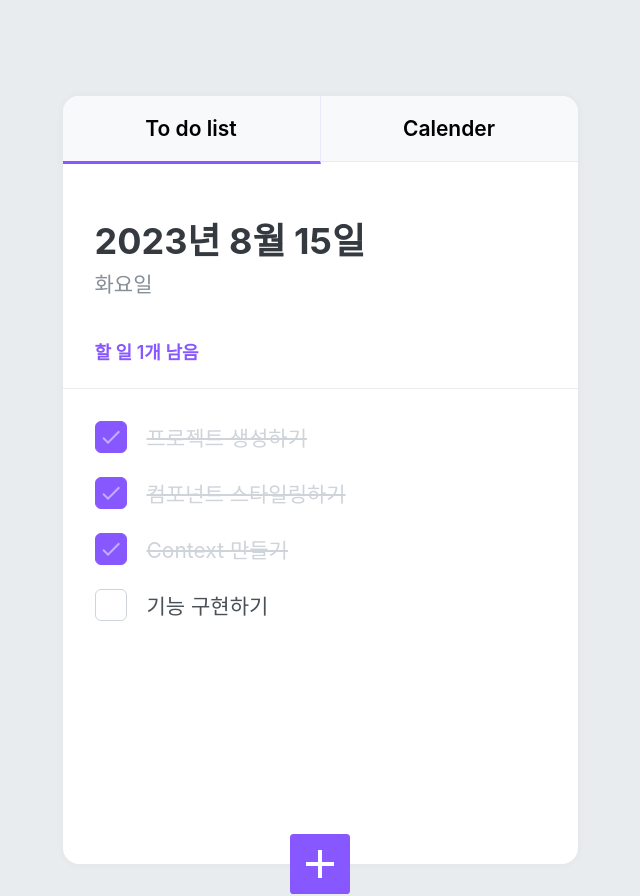
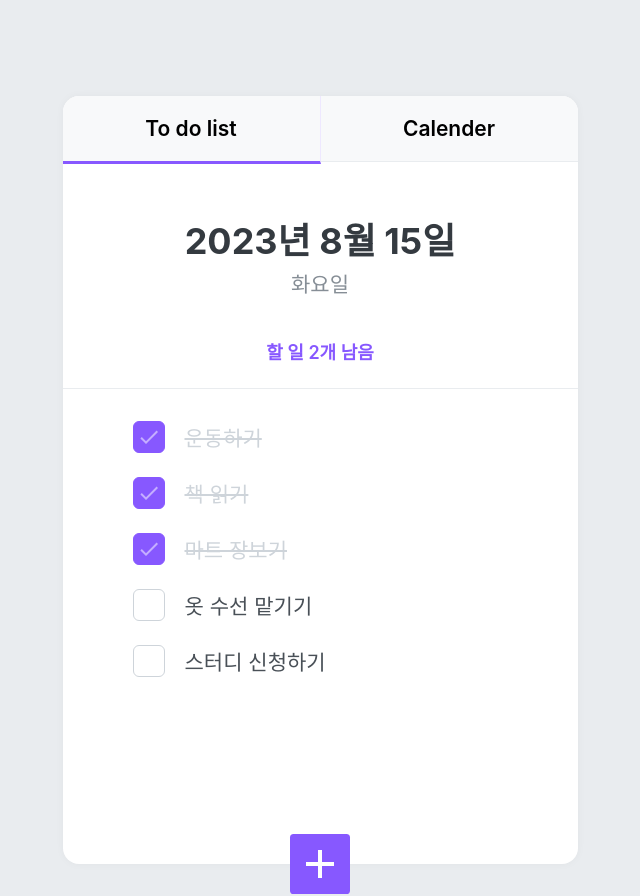
Before and after one commit to timing1018/calendo, a React (Create React App) app: page / in a window 1280 px wide. Shown: the whole page, without its empty margins (320-960 px from the left). Built offline with nearby package versions, Linux system fonts and the light colour scheme.

Commit message:
레이아웃 수정

```diff
--- a/public/index.html
+++ b/public/index.html
@@ -24,7 +24,7 @@
       work correctly both with client-side routing and a non-root public URL.
       Learn how to configure a non-root public URL by running `npm run build`.
     -->
-    <title>React App</title>
+    <title>Calendo</title>
   </head>
   <body>
     <noscript>You need to enable JavaScript to run this app.</noscript>
--- a/src/TodoContext.js
+++ b/src/TodoContext.js
@@ -3,22 +3,27 @@ import React, { useReducer, createContext, useContext, useRef } from 'react';
 const initialTodos = [
   {
     id: 1,
-    text: '프로젝트 생성하기',
+    text: '운동하기',
     done: true
   },
   {
     id: 2,
-    text: '컴포넌트 스타일링하기',
+    text: '책 읽기',
     done: true
   },
   {
     id: 3,
-    text: 'Context 만들기',
+    text: '마트 장보기',
     done: true
   },
   {
     id: 4,
-    text: '기능 구현하기',
+    text: '옷 수선 맡기기',
+    done: false
+  },
+  {
+    id: 4,
+    text: '스터디 신청하기',
     done: false
   }
 ];
--- a/src/components/Calender/Calender.js
+++ b/src/components/Calender/Calender.js
@@ -47,7 +47,6 @@ const PlusButton = styled.button`
 `;
 
 const CalenderContainer = styled.div`
-
 `;
 
 const CalenderWrapper = styled.div`
@@ -56,7 +55,6 @@ const CalenderWrapper = styled.div`
   padding-bottom: 24px;
   border-bottom: 1px solid #e9ecef;
 `;
-
 
 const Calendertable = styled.table`
   margin: 0 auto;
@@ -166,7 +164,7 @@ const HolidayMark = styled.div`
 
 const Calender =()=>{
   const [getMoment, setMoment]=useState(moment());
-  const [holiday, setHoliday] = useState([]); // Initialize with an empty array
+  const [holiday, setHoliday] = useState([]);
   const [selectedHoliday, setSelectedHoliday] = useState(null);
   const [loading, setLoading] = useState(false); // 로딩 상태 추가
 
@@ -212,7 +210,7 @@ const Calender =()=>{
               const isCurrentMonth = days.month() === today.month(); // 이번 달의 날짜인지 확인
               const tdStyle = {
                 color: isSunday ? 'red' : isToday ? '#c5aeff' : isCurrentMonth ? (isHoliday ? 'red' : '#343a40') : '#acacac',
-                fontWeight: isToday ? '600' : 'normal', // 오늘 날짜는 더 강조된 글꼴 두께,
+                fontWeight: isToday ? '600' : 'normal',
                 backgroundColor: isToday ? '#8758ff' : '',
                 borderRadius: isToday ? '50%' : '',
               };
@@ -392,14 +390,20 @@ const Calender =()=>{
             <EventListWrap>
               {selectedHoliday && (
                 <>
-                  <EventDate>{moment(selectedHoliday.locdate.toString()).format('YYYY년 MM월 DD일 dddd')}</EventDate>
-                  <EventTitle>{selectedHoliday.dateName}</EventTitle>
+                  <EventDate>
+                    {moment(selectedHoliday.locdate.toString()).format('YYYY년 MM월 DD일 (ddd)')}
+                  </EventDate>
+                  <EventTitle>
+                    {selectedHoliday.dateName}
+                  </EventTitle>
                 </>
               )}
 
               {!selectedHoliday && eventList.length > 0 && (
                 <>
-                  <EventDate>{moment(selectedDate).format('YYYY년 MM월 DD일 dddd')}</EventDate>
+                  <EventDate>
+                    {moment(selectedDate).format('YYYY년 MM월 DD일 (ddd)')}
+                  </EventDate>
                   {eventList.map((event, index) => (
                     <EventItem key={index} data-istoday={moment().format('YYYY-MM-DD') === event.date}>
                       <EventTitle>
--- a/src/components/Todo/TodoCreate.js
+++ b/src/components/Todo/TodoCreate.js
@@ -26,7 +26,6 @@ const PlusButton = styled.button`
   transform: translate(-50%, 50%);
   color: white;
   border-radius: 6%;
-  /* border-radius: 50%; */
   border: none;
   outline: none;
   display: flex;
@@ -111,6 +110,7 @@ function TodoCreate() {
               placeholder="할 일을 입력 후, Enter 를 누르세요"
               onChange={onChange}
               value={value}
+              done={false}
             />
           </InsertForm>
         </InsertFormPositioner>
--- a/src/components/Todo/TodoHead.js
+++ b/src/components/Todo/TodoHead.js
@@ -3,10 +3,8 @@ import styled from 'styled-components';
 import { useTodoState } from '../../TodoContext';
 
 const TodoHeadBlock = styled.div`
-  padding-top: 48px;
-  padding-left: 32px;
-  padding-right: 32px;
-  padding-bottom: 24px;
+  text-align: center;
+  padding: 48px 20px 24px;
   border-bottom: 1px solid #e9ecef;
   h1 {
     margin: 0;
--- a/src/components/Todo/TodoList.js
+++ b/src/components/Todo/TodoList.js
@@ -5,11 +5,9 @@ import { useTodoState } from '../../TodoContext';
 
 const TodoListBlock = styled.div`
   flex: 1;
-  padding: 20px 32px;
+  padding: 20px 70px;
   padding-bottom: 48px;
   overflow-y: auto;
-  /* background: gray;  */
-  /* 사이즈 조정이 잘 되고 있는지 확인하기 위한 임시 스타일 */
 `;
 
 function TodoList() {
--- a/src/components/Todo/TodoTemplate.js
+++ b/src/components/Todo/TodoTemplate.js
@@ -5,12 +5,12 @@ const TodoTemplateBlock = styled.div`
   width: 515px;
   height: 768px;
 
-  position: relative; /* 추후 박스 하단에 추가 버튼을 위치시키기 위한 설정 */
+  position: relative;
   background: white;
   border-radius: 16px;
   box-shadow: 0 0 8px 0 rgba(0, 0, 0, 0.04);
 
-  margin: 0 auto; /* 페이지 중앙에 나타나도록 설정 */
+  margin: 0 auto;
 
   margin-top: 96px;
   margin-bottom: 32px;
```
Also changed, not shown: src/App.js (+0 -11 lines).
